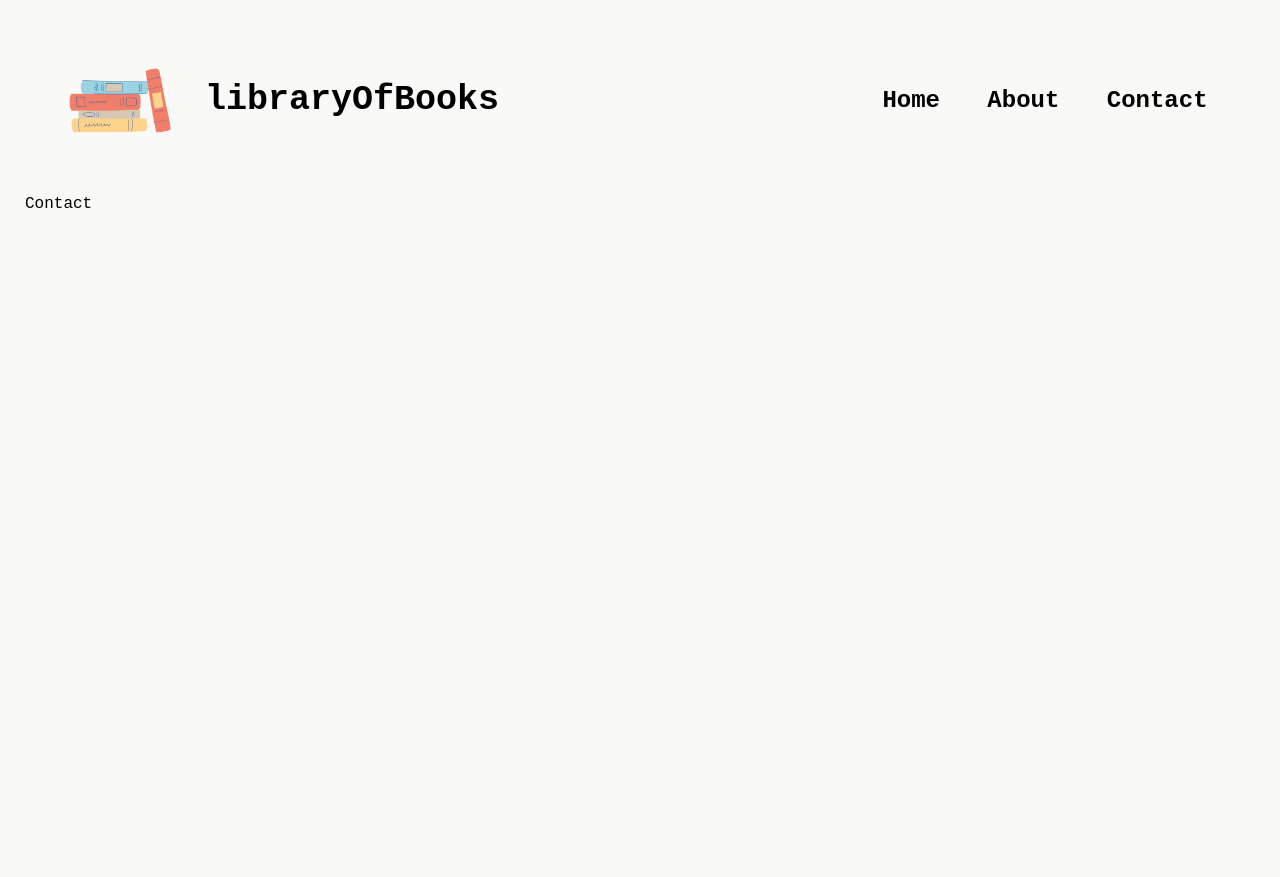
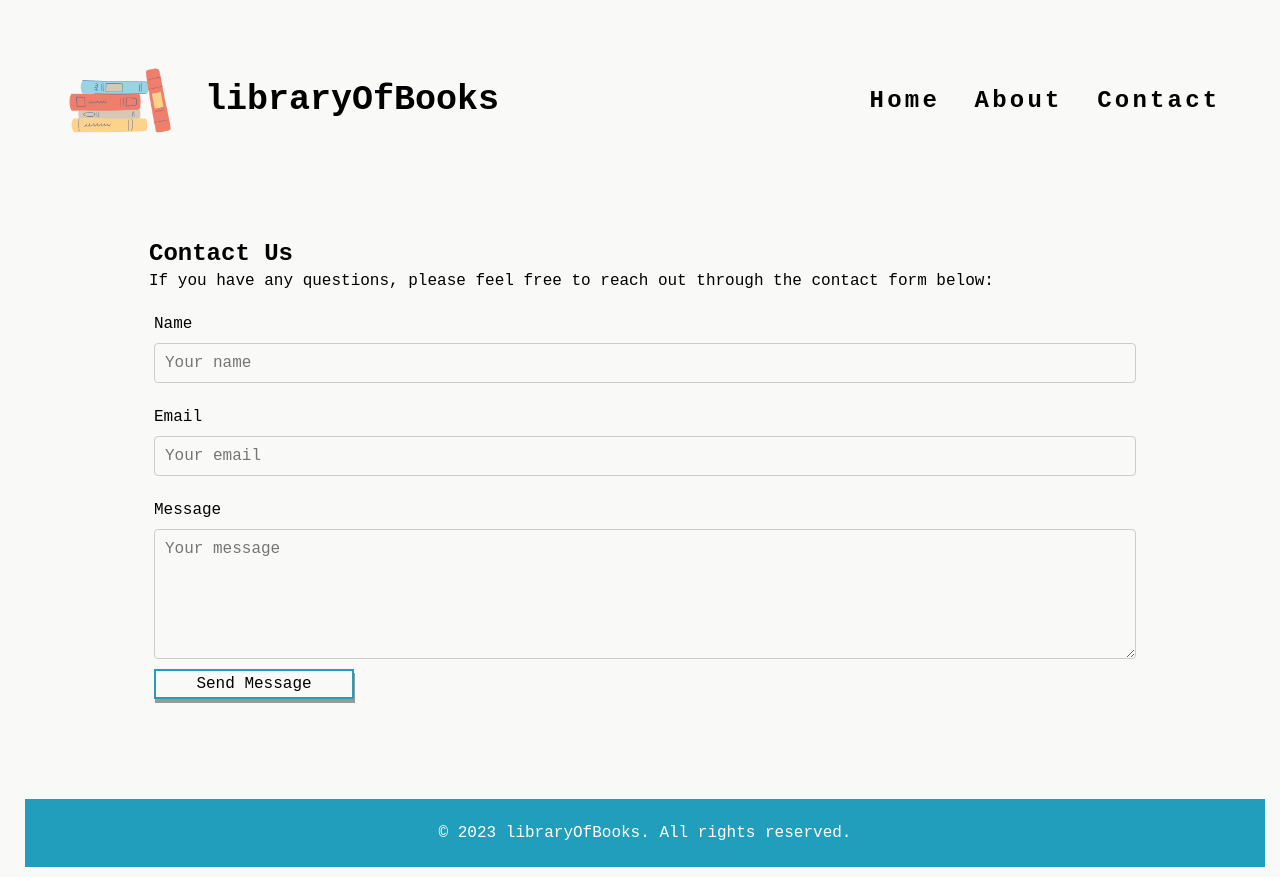
Before and after one commit to ashleykouch/google-books-api_react, a React (Vite) app in the folder google-books-api/: page /contact in a window 1280 px wide. Before the commit the page ends 800 px from the top, so only its background shows below. Built offline with nearby package versions, Linux system fonts and the light colour scheme; a web font is replaced by a local one.

Commit message:
added contact form in contact page

```diff
--- a/google-books-api/src/App.tsx
+++ b/google-books-api/src/App.tsx
@@ -7,6 +7,7 @@ import About from "./components/Navbar/About/About";
 import Contact from "./components/Navbar/Contact/Contact";
 import BookCard from "./components/BookCard/BookCard";
 import CardContainer from "./components/CardContainer/CardContainer";
+import Footer from "./components/Footer/Footer";
 
 const App: React.FC = () => {
   return (
@@ -19,7 +20,7 @@ const App: React.FC = () => {
           <Route path="/about" component={About} />
           <Route path="/contact" component={Contact} />
         </Switch>
-        {/* <CardContainer books={[]} /> */}
+        <Footer />
       </Router>
     </div>
   );
--- /dev/null
+++ b/google-books-api/src/components/Footer/Footer.scss
@@ -0,0 +1,17 @@
+.footer {
+  width: 100%;
+  background-color: #219ebc;
+  color: #fff;
+  padding: 20px 0;
+  text-align: center;
+  margin-top: 50px;
+}
+
+.container {
+  background-color: #219ebc;
+}
+
+.footer-text {
+  margin: 0;
+  background-color: #219ebc;
+}
--- /dev/null
+++ b/google-books-api/src/components/Footer/Footer.tsx
@@ -0,0 +1,17 @@
+import React from "react";
+import "./Footer.scss";
+
+const Footer = () => {
+  const currentYear = new Date().getFullYear();
+  return (
+    <footer className="footer">
+      <div className="container">
+        <p className="footer-text">
+          &copy; {currentYear} libraryOfBooks. All rights reserved.
+        </p>
+      </div>
+    </footer>
+  );
+};
+
+export default Footer;
--- a/google-books-api/src/components/Navbar/About/About.tsx
+++ b/google-books-api/src/components/Navbar/About/About.tsx
@@ -6,7 +6,7 @@ import "./About.scss";
 const About = () => {
   return (
     <section className="about">
-      <div className="container">
+      <div className="about-container">
         <Link to="/" className="back_link">
           Back
         </Link>
--- /dev/null
+++ b/google-books-api/src/components/Navbar/Contact/Contact.scss
@@ -0,0 +1,46 @@
+.contact-page {
+  width: 80%;
+  margin: 0 auto;
+  padding: 40px 0;
+}
+
+.contact-form {
+  display: flex;
+  flex-direction: column;
+  justify-content: center;
+}
+
+.contact-form label {
+  margin-top: 20px;
+}
+
+.contact-form input,
+.contact-form textarea {
+  width: 100%;
+  padding: 10px;
+  margin-top: 5px;
+  font-size: 16px;
+  border: 1px solid #ccc;
+  border-radius: 4px;
+  box-sizing: border-box;
+}
+
+.contact-form button {
+  width: 200px;
+  height: 30px;
+  border: 2px solid #219ebc;
+  font-size: 16px;
+  box-shadow: 1px 4px #999;
+
+  &:hover {
+    background-color: #219ebc;
+    color: white;
+  }
+
+  &:active {
+    background-color: #219ebc;
+    color: white;
+    box-shadow: 0.5px 2px #666;
+    transform: translateY(4px);
+  }
+}
--- a/google-books-api/src/components/Navbar/Contact/Contact.tsx
+++ b/google-books-api/src/components/Navbar/Contact/Contact.tsx
@@ -1,7 +1,48 @@
 import React from "react";
+import "./Contact.scss";
 
-const Contact = () => {
-  return <div>Contact</div>;
+const Contact: React.FC = () => {
+  return (
+    <div className="contact-page">
+      <h2>Contact Us</h2>
+      <p>
+        If you have any questions, please feel free to reach out through the
+        contact form below:
+      </p>
+      <form className="contact-form">
+        <label htmlFor="name">Name</label>
+        <input
+          type="text"
+          id="name"
+          name="name"
+          placeholder="Your name"
+          required
+        />
+
+        <label htmlFor="email">Email</label>
+        <input
+          type="email"
+          id="email"
+          name="email"
+          placeholder="Your email"
+          required
+        />
+
+        <label htmlFor="message">Message</label>
+        <textarea
+          id="message"
+          name="message"
+          rows={6}
+          placeholder="Your message"
+          required
+        ></textarea>
+
+        <button type="submit" className="submit-btn">
+          Send Message
+        </button>
+      </form>
+    </div>
+  );
 };
 
 export default Contact;
--- a/google-books-api/src/components/Navbar/NavBar.scss
+++ b/google-books-api/src/components/Navbar/NavBar.scss
@@ -24,6 +24,7 @@
   &_li {
     text-decoration: none;
     font-size: 16px;
+    letter-spacing: 0.2em;
   }
 }
 
--- a/google-books-api/src/components/SearchBar/SearchBar.scss
+++ b/google-books-api/src/components/SearchBar/SearchBar.scss
@@ -4,7 +4,7 @@
   flex-direction: column;
   justify-content: center;
   align-items: center;
-  margin-bottom: 100px;
+  margin-bottom: 60px;
 
   &_title {
     margin-bottom: 25px;
--- a/google-books-api/src/components/SearchBar/SearchBar.tsx
+++ b/google-books-api/src/components/SearchBar/SearchBar.tsx
@@ -83,7 +83,7 @@ const SearchBar: React.FC = () => {
         <div className="searchbar_title">
           <h1 className="searchbar_title_header">Searching for a Book?</h1>
           <h3 className="searchbar_title_subheader">
-            libraryOfBooks holds an endless library to find your next read
+            libraryOfBooks holds an endless library to find your next read!
           </h3>
         </div>
         <form onSubmit={searchBooks} className="searchbar_form">
```
